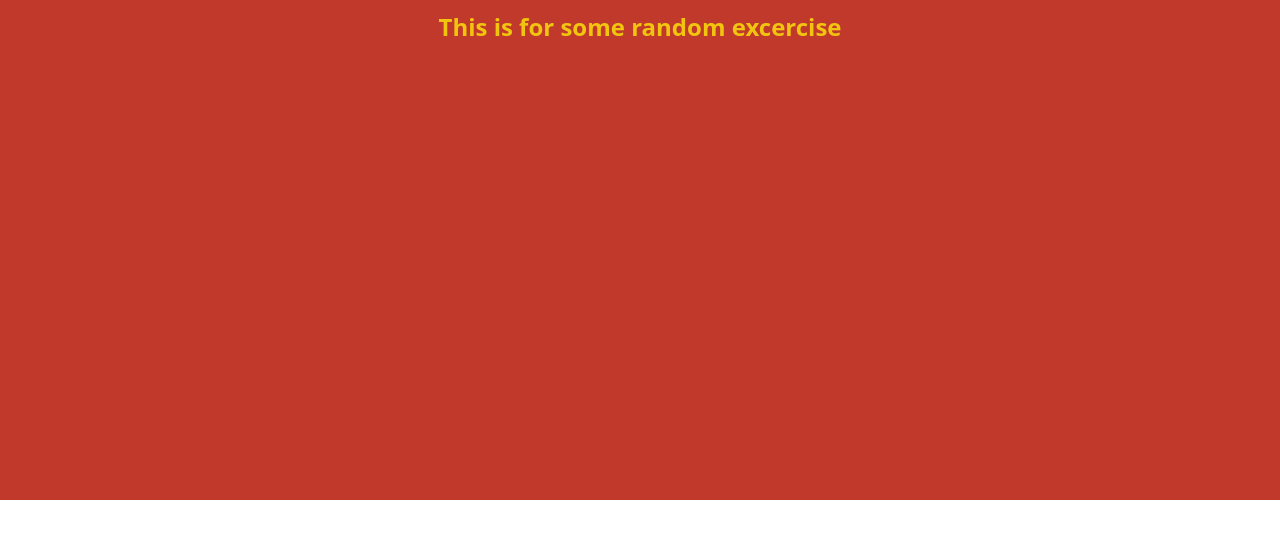
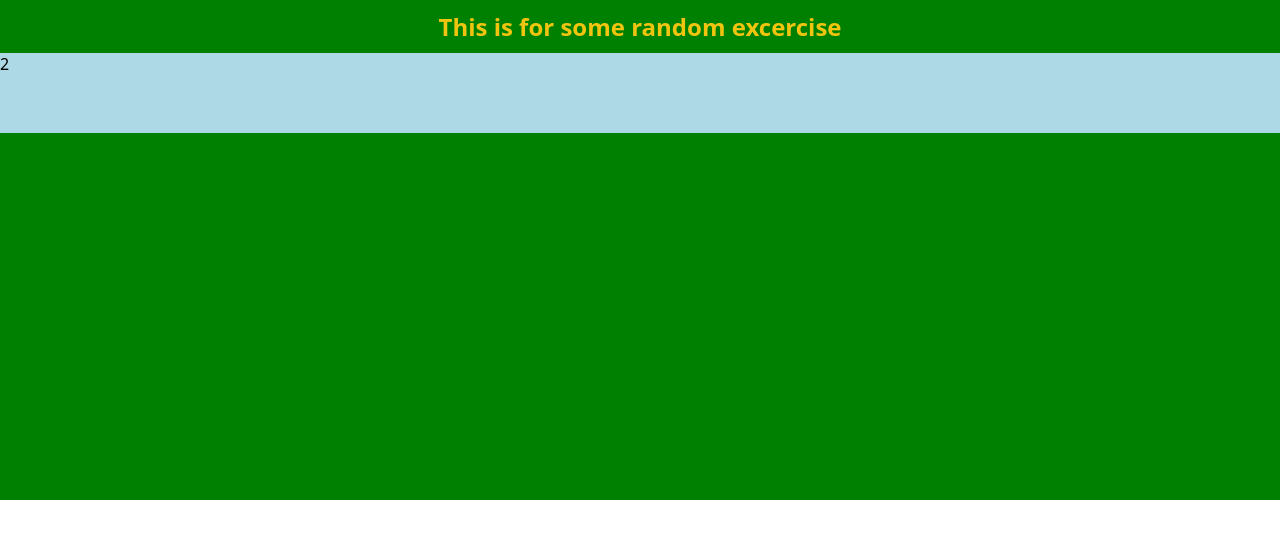
Before and after one commit to moorthid2023/Javascript_Excercise, a plain HTML site: page json/index.html in a window 1280 px wide. Drawn offline with Linux system fonts and the light colour scheme.

Commit message:
new folder

```diff
--- a/json/index.html
+++ b/json/index.html
@@ -7,8 +7,8 @@
     <link rel="stylesheet" href="style.css">
 </head>
 <body>
-    <div class="app">
-        <h2 class="headingClass">This is for some random excercise </h2>
+    <div class="app" id="app">
+        <h2 class="headingClass" id="headingClass">This is for some random excercise </h2>
     </div>
 </body>
 <script src="script.js"></script>
--- a/json/script.js
+++ b/json/script.js
@@ -2,6 +2,13 @@
 console.log("connected !")
 //below mentioned are valid json formates
 //
+let timertable = document.createElement('div');
+let app = document.getElementById('app');
+app.appendChild(timertable);
+// timertable.style.width="400px";
+timertable.style.height="80px";
+timertable.style.backgroundColor="lightblue";
+app.style.backgroundColor="green"
 let json1 = "hello";
 let json2 = "a";
 let json3 = 4;
@@ -42,4 +49,10 @@ let json7 = `[
 let parsed = JSON.parse(json7);
 parsed.forEach(element => {
 console.log(element.name,"Working As ",element.pro)
-})
+});
+var count = 0;
+let id = setInterval(() => {
+    count++;
+    timertable.innerHTML=count;
+    console.log("time out",count)
+}, 2000);
--- a/json/style.css
+++ b/json/style.css
@@ -9,6 +9,7 @@ body{
     display: flex;
     background-color:#c0392b;
     height: 500px;
+    flex-direction: column;
 }
 .headingClass{
     text-align: center;
```
